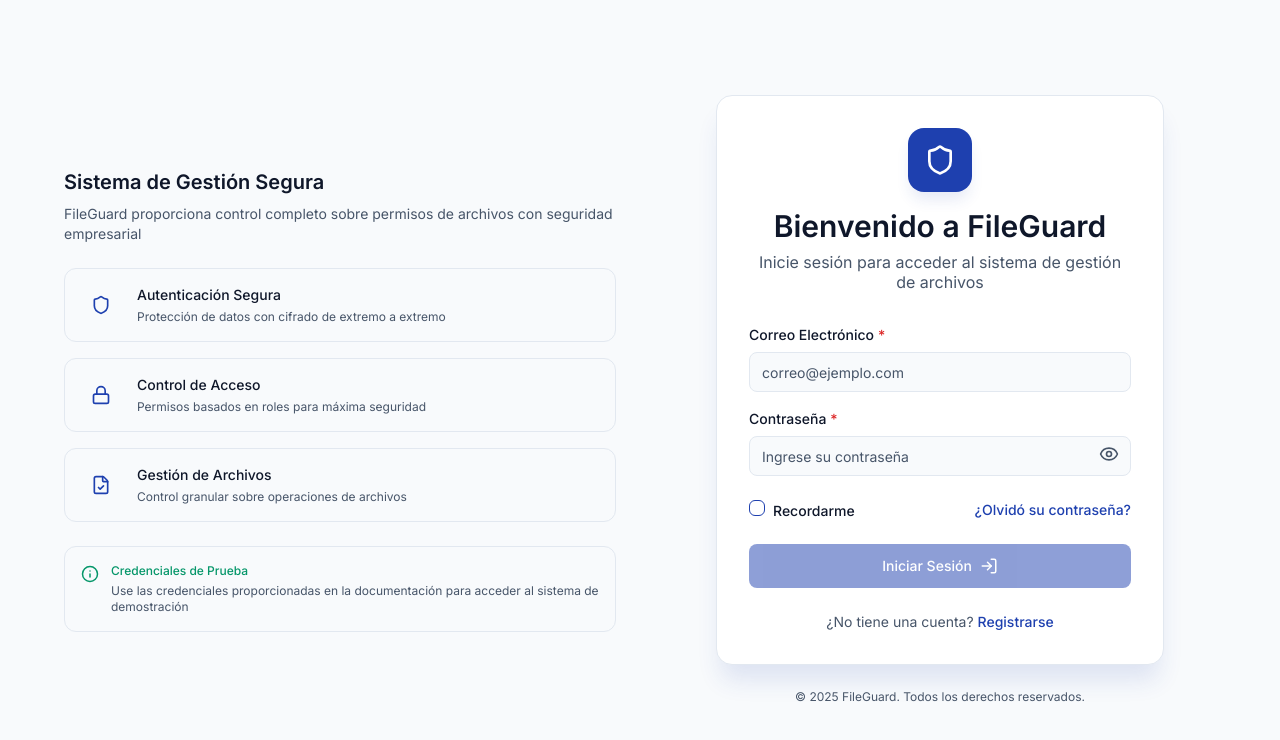
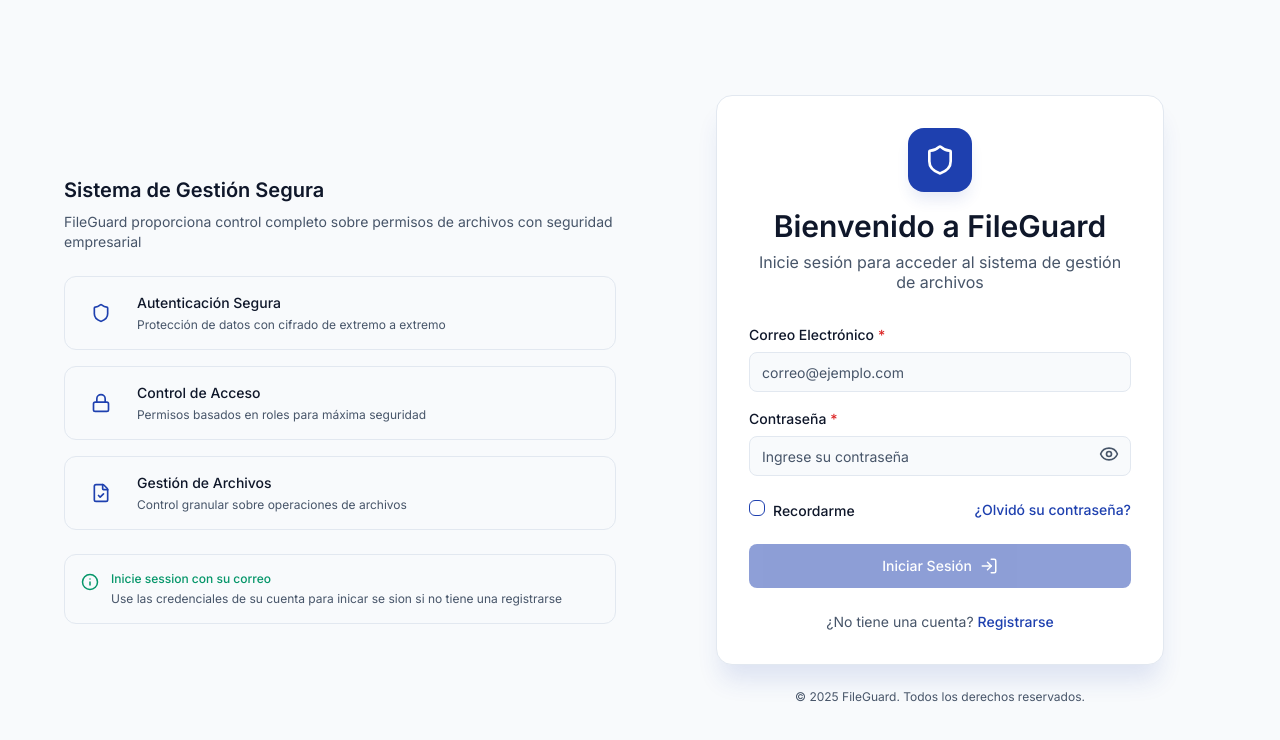
Before and after one commit to x1Uriel0x/fileguard-admin, a React (Vite) app: page / in a window 1280 px wide. Shown: the top 740 px of the page. Built offline with nearby package versions, Linux system fonts and the light colour scheme.

Commit message:
cambio de password

```diff
--- a/src/pages/login/components/SecurityFeatures.tsx
+++ b/src/pages/login/components/SecurityFeatures.tsx
@@ -54,10 +54,10 @@
           <Icon name="Info" size={18} className="text-accent flex-shrink-0 mt-0.5" />
           <div className="flex-1 space-y-1">
             <p className="text-xs font-medium text-accent">
-              Credenciales de Prueba
+              Inicie session con su correo
             </p>
             <p className="text-xs text-muted-foreground">
-              Use las credenciales proporcionadas en la documentación para acceder al sistema de demostración
+              Use las credenciales de su cuenta para inicar se sion si no tiene una registrarse
             </p>
           </div>
         </div>
```
